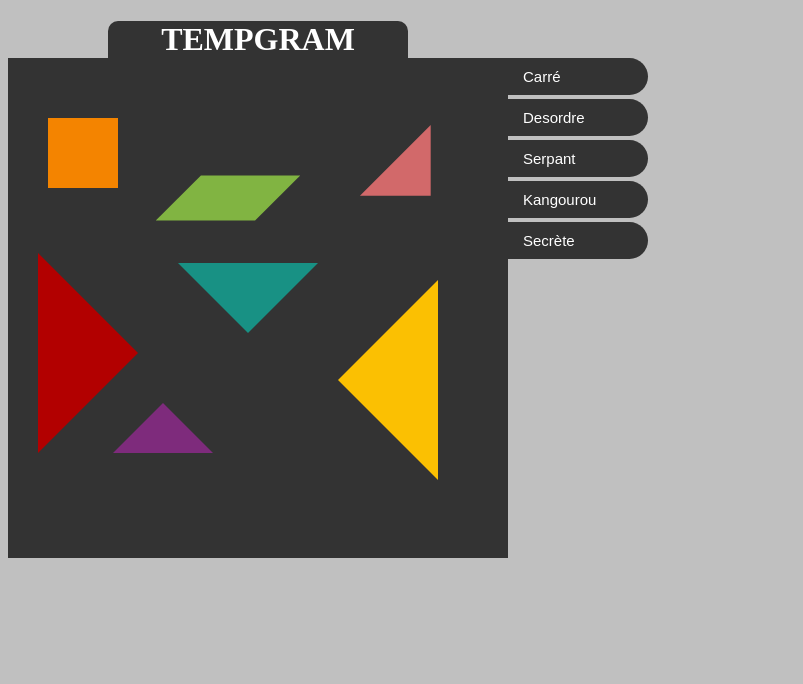
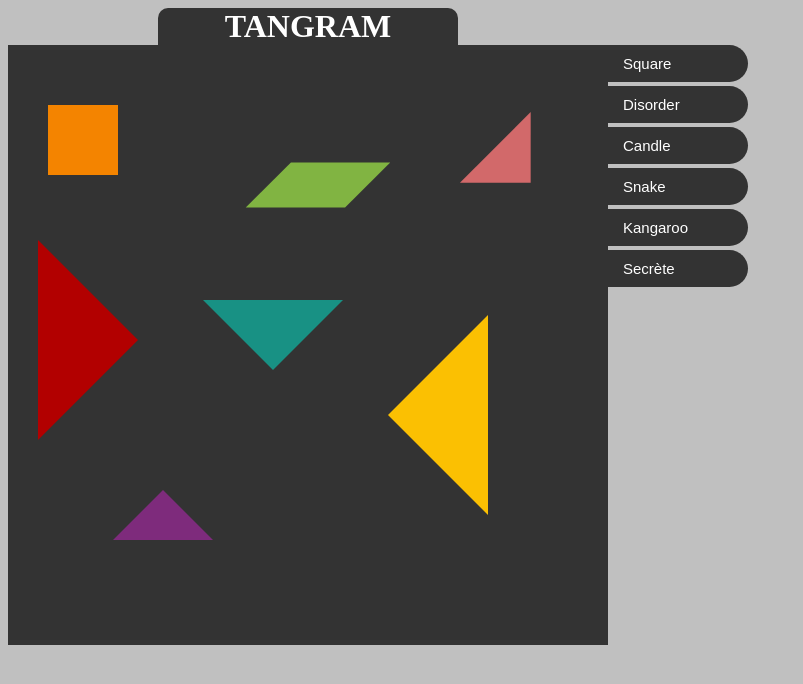
Before and after one commit to Nalyd59/TEMPGRAM, a plain HTML site: page index.html in a window 1280 px wide. Shown: the whole page, without its empty margins (0-803 px from the left). Drawn offline with Linux system fonts and the light colour scheme.

Commit message:
traduction

```diff
--- a/desordre.css
+++ b/disorder.css
@@ -1,18 +1,18 @@
 .triangle{
-    transform: translate(350px, 50px) rotate(45deg);
+    transform: translate(450px, 50px) rotate(45deg);
     transition: all 2s
 }
 .triangle2{
-    transform: translate(100px,300px) rotate(270deg);
+    transform: translate(100px,400px) rotate(270deg);
     transition: all 2s;
 }
 .triangle3{
-    transform: translate(175px, 150px) rotate(90deg);
+    transform: translate(200px, 200px) rotate(90deg);
     transition: all 2s;
 }
 
 .triangle4{
-    transform: translate(300px, 202px) rotate(180deg);
+    transform: translate(350px, 250px) rotate(180deg);
     transition: all 2s;
 
 }
@@ -26,6 +26,6 @@
     transition: all 2s;
 }
 .parallelogram{
-    transform: translate(160px, 75px) rotate(295deg) skew(25deg, 20deg);
+    transform: translate(250px, 75px) rotate(295deg) skew(25deg, 20deg);
     transition: all 2s;
 }
--- /dev/null
+++ b/exemples/candle.css
@@ -0,0 +1,31 @@
+.triangle{
+    transform: translate(170px, 190px) rotate(360deg);
+    transition: all 2s
+}
+.triangle2{
+    transform: translate(170px,290px) rotate(0deg);
+    transition: all 2s;
+}
+.triangle3{
+    transform: translate(185px, 135px) rotate(90deg);
+    transition: all 2s;
+}
+
+.triangle4{
+    transform: translate(170px, 290px) rotate(270deg);
+    transition: all 2s;
+
+}
+.triangle5{
+    transform: translate(170px, 190px) rotate(180deg);
+    transition: all 2s;
+
+}
+.carre{
+    transform: translate(185px, 100px) rotate(90deg);
+    transition: all 2s;
+}
+.parallelogram{
+    transform: translate(145px, 10px) rotate(180deg) skew(45deg);
+    transition: all 2s;
+}
--- a/exemples/secret.css
+++ b/exemples/secret.css
@@ -1,31 +1,31 @@
 .triangle{
-    transform: translate(170px, 190px) rotate(360deg);
+    transform: translate(115px, 122px) rotate(45deg);
     transition: all 2s
 }
 .triangle2{
-    transform: translate(170px,290px) rotate(0deg);
+    transform: translate(245px,290px) rotate(270deg);
     transition: all 2s;
 }
 .triangle3{
-    transform: translate(185px, 135px) rotate(90deg);
+    transform: translate(150px, 210px) rotate(135deg);
     transition: all 2s;
 }
 
 .triangle4{
-    transform: translate(170px, 290px) rotate(270deg);
+    transform: translate(290px, 200px) rotate(135deg);
     transition: all 2s;
 
 }
 .triangle5{
-    transform: translate(170px, 190px) rotate(180deg);
+    transform: translate(215px, 130px) rotate(315deg);
     transition: all 2s;
 
 }
 .carre{
-    transform: translate(185px, 100px) rotate(90deg);
+    transform: translate(165px, 120px) rotate(90deg);
     transition: all 2s;
 }
 .parallelogram{
-    transform: translate(145px, 10px) rotate(180deg) skew(45deg);
+    transform: translate(160px, 290px) rotate(295deg) skew(25deg, 20deg);
     transition: all 2s;
 }
--- a/index.html
+++ b/index.html
@@ -5,8 +5,8 @@
     <meta http-equiv="X-UA-Compatible" content="IE=edge">
     <meta name="viewport" content="width=device-width, initial-scale=1.0">
     <title>Tangram</title>
-	<link id="stylepage" rel="stylesheet" href="desordre.css">
-	<link  rel="stylesheet" href="figures.css">
+	<link id="stylepage" rel="stylesheet" href="disorder.css">
+	<link  rel="stylesheet" href="shapes.css">
 
 </head>
 <body>
@@ -28,11 +28,15 @@
 	</div>
 
 	<div class="buttons">
-		<button onclick = "myfonction('square.css')" id="carré">Carré</button>
-		<button onclick = "myfonction('desordre.css')" id="desordre">Desordre</button>
-		<button onclick = "myfonction('exemples/serpant.css')" id="serpant">Serpant</button>
-		<button onclick = "myfonction('exemples/kangourou.css')" id="kangourou">Kangourou</button>
+
+		<button onclick = "myfonction('square.css')" id="square">Square</button>
+		<button onclick = "myfonction('disorder.css')" id="disorder">Disorder</button>
+
+		<button onclick = "myfonction('exemples/candle.css')" id="candle">Candle</button>
+		<button onclick = "myfonction('exemples/snake.css')" id="snake">Snake</button>
+		<button onclick = "myfonction('exemples/kangaroo.css')" id="kangaroo">Kangaroo</button>
 		<button onclick = "myfonction('exemples/secret.css')" id="secrete">Secrète</button>
+
 	</div>
 
 <script src="script.js"></script>
--- a/script.js
+++ b/script.js
@@ -7,6 +7,6 @@ function myfonction(toto){
 let b = document.body;
 let titre = document.createElement('h1');
 
-titre.textContent = 'TEMPGRAM';
+titre.textContent = 'TANGRAM'
 
 b.prepend(titre);
--- a/figures.css
+++ b/shapes.css
@@ -2,15 +2,54 @@ body{
     background-color: silver ;
 }
 .container {
-    width: 500px;
-    height: 500px;
+    width: 600px;
+    height: 600px;
     background-color: #333;
     float: left;
+    margin: 0px auto;
 }
 .tangram{
     padding: 20px 30px;
     position: relative;
 }
+.buttons{
+    float: left;
+	width: 140px;
+}
+button{
+    background-color: #333333;
+	border: none;
+    border-radius: 0px 50px 50px 0px;
+	color: #fff;
+	font-size: 15px;
+	padding: 10px 15px;
+	width: 140px;
+	text-align: left;
+	margin-bottom: 4px;
+	cursor: pointer;
+}
+button:hover{
+    font-size: 20px;
+    font-weight: bold;
+}
+h1{
+    background-color: #333333;
+    color: #fff;
+    width: 300px;
+    text-align: center;
+    margin: 0px 150px;
+    border-radius: 10px 10px 0px 0px;
+}
+
+
+
+
+
+
+
+
+
+
 
 .triangle{
     width: 0;
@@ -73,32 +112,3 @@ body{
     width: 60px;
     height: 90px;
 }
-.buttons{
-    float: left;
-	width: 140px;
-}
-button{
-    background-color: #333333;
-	border: none;
-    border-radius: 0px 50px 50px 0px;
-	color: #fff;
-	font-size: 15px;
-	padding: 10px 15px;
-	width: 140px;
-	text-align: left;
-	margin-bottom: 4px;
-	cursor: pointer;
-}
-button:hover{
-    font-size: 20px;
-    font-weight: bold;
-}
-h1{
-    background-color: #333333;
-    color: #fff;
-    width: 300px;
-    text-align: center;
-    margin-bottom: 0px;
-    margin-left: 100px;
-    border-radius: 10px 10px 0px 0px;
-}
--- a/square.css
+++ b/square.css
@@ -1,29 +1,29 @@
 .triangle{
-    transform: translate(280px, 130px) rotate(180deg);
+    transform: translate(340px, 145px) rotate(180deg);
     transition: all 2s;
 }
 .triangle2{
-    transform: translate(195px,215px) rotate(270deg);
+    transform: translate(255px,230px) rotate(270deg);
     transition: all 2s;
 }
 .triangle3{
-    transform: translate(270px, 245px) rotate(45deg);
+    transform: translate(330px, 260px) rotate(45deg);
     transition: all 2s;
 }
 
 .triangle4{
-    transform: translate(120px, 130px);
+    transform: translate(180px, 145px);
     transition: all 2s;
 }
 .triangle5{
-    transform: translate(175px, 75px) rotate(90deg);
+    transform: translate(235px, 90px) rotate(90deg);
     transition: all 2s;
 }
 .carre{
-    transform: translate(240px, 200px) rotate(45deg);
+    transform: translate(300px, 215px) rotate(45deg);
     transition: all 2s;
 }
 .parallelogram{
-    transform: translate(160px, 275px) rotate(295deg) skew(25deg, 20deg);
+    transform: translate(220px, 290px) rotate(290deg) skew(20deg, 25deg);
     transition: all 2s;
 }
```
Also changed, not shown: exemples/cheval.css (deleted), exemples/horse.css (added), exemples/kangaroo.css (renamed from exemples/kangourou.css), exemples/snake.css (renamed from exemples/serpant.css).
